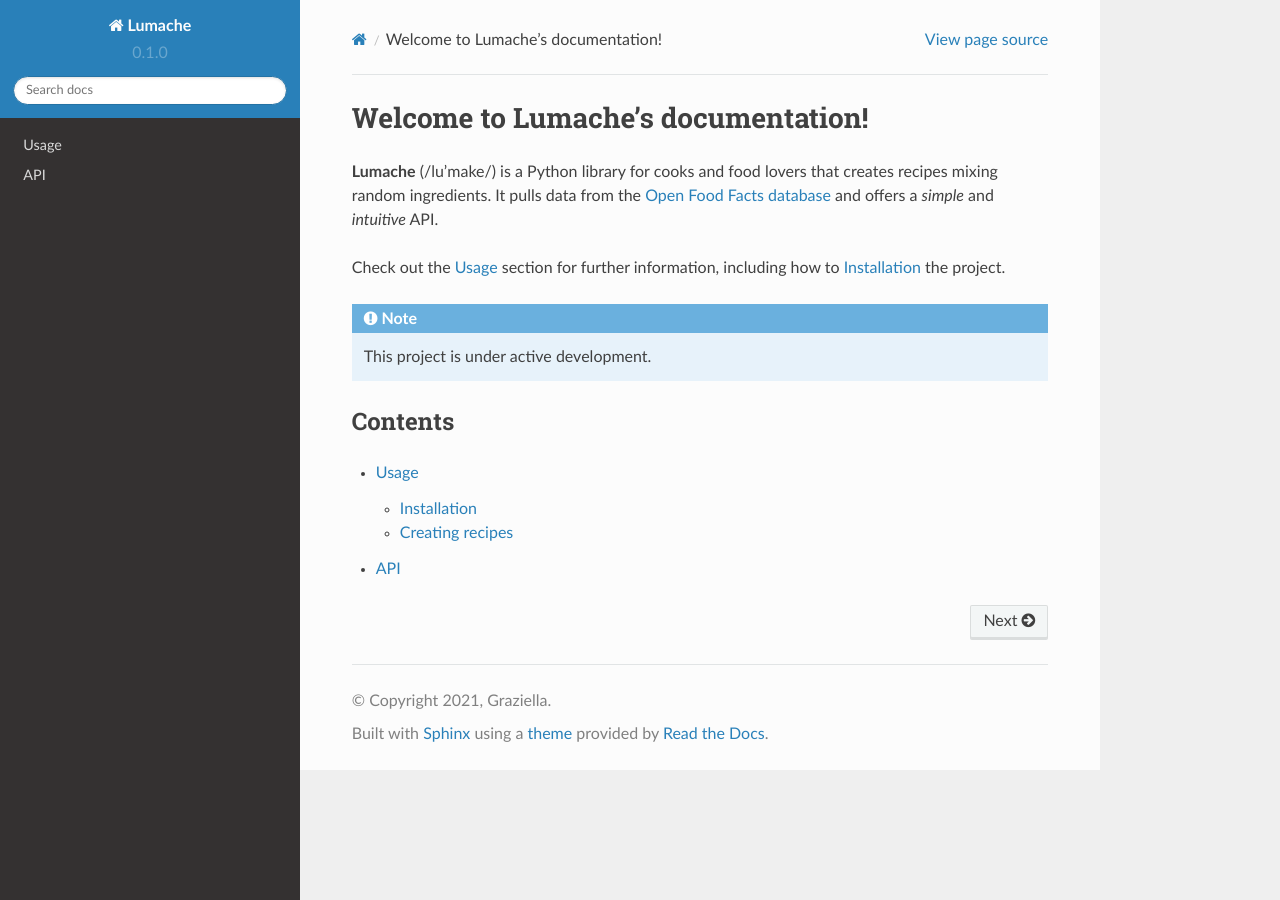
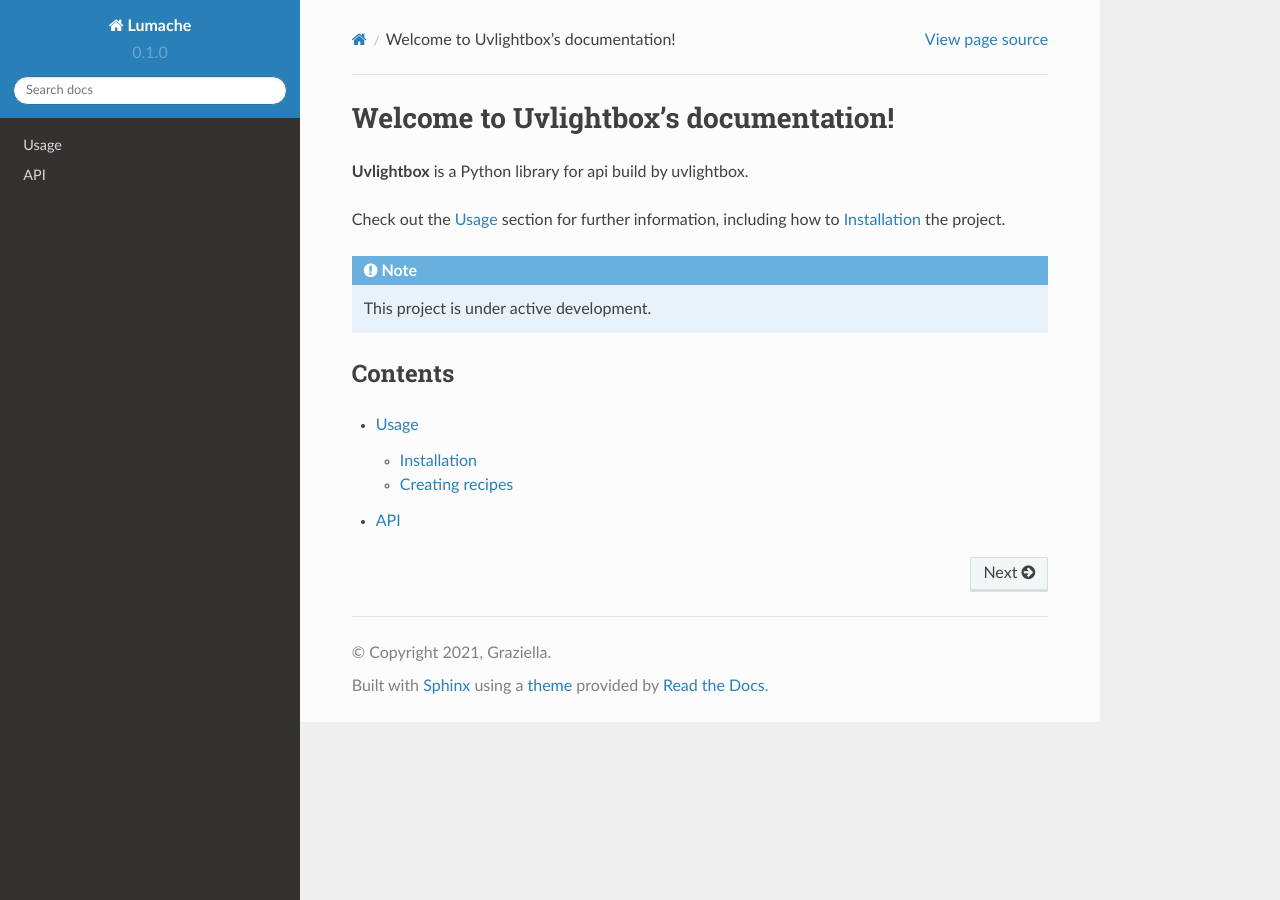
Before and after one commit to singhaidotnish/uvlightbox, a Sphinx documentation site: the page built from docs/source/index.rst, in a window 1280 px wide. Built offline with Sphinx 7.4.7 and the Read the Docs theme 2.0.0, drawn with Linux system fonts in a browser that asks for light colours.

Commit message:
Update index.rst

```diff
--- a/docs/source/index.rst
+++ b/docs/source/index.rst
@@ -1,10 +1,7 @@
-Welcome to Lumache's documentation!
+Welcome to Uvlightbox's documentation!
 ===================================
 
-**Lumache** (/lu'make/) is a Python library for cooks and food lovers
-that creates recipes mixing random ingredients.
-It pulls data from the `Open Food Facts database <https://world.openfoodfacts.org/>`_
-and offers a *simple* and *intuitive* API.
+**Uvlightbox** is a Python library for api build by uvlightbox.
 
 Check out the :doc:`usage` section for further information, including
 how to :ref:`installation` the project.
```
